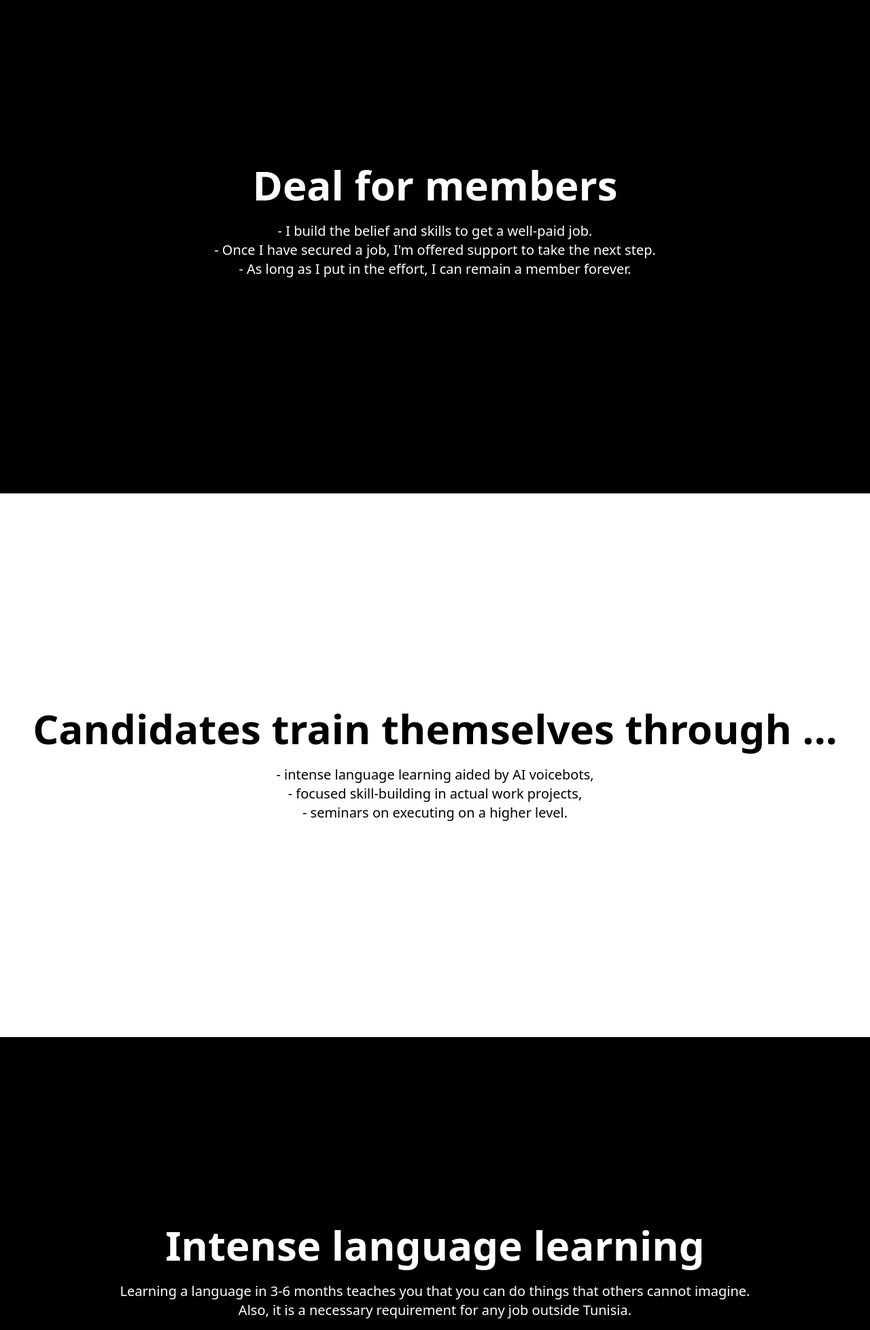
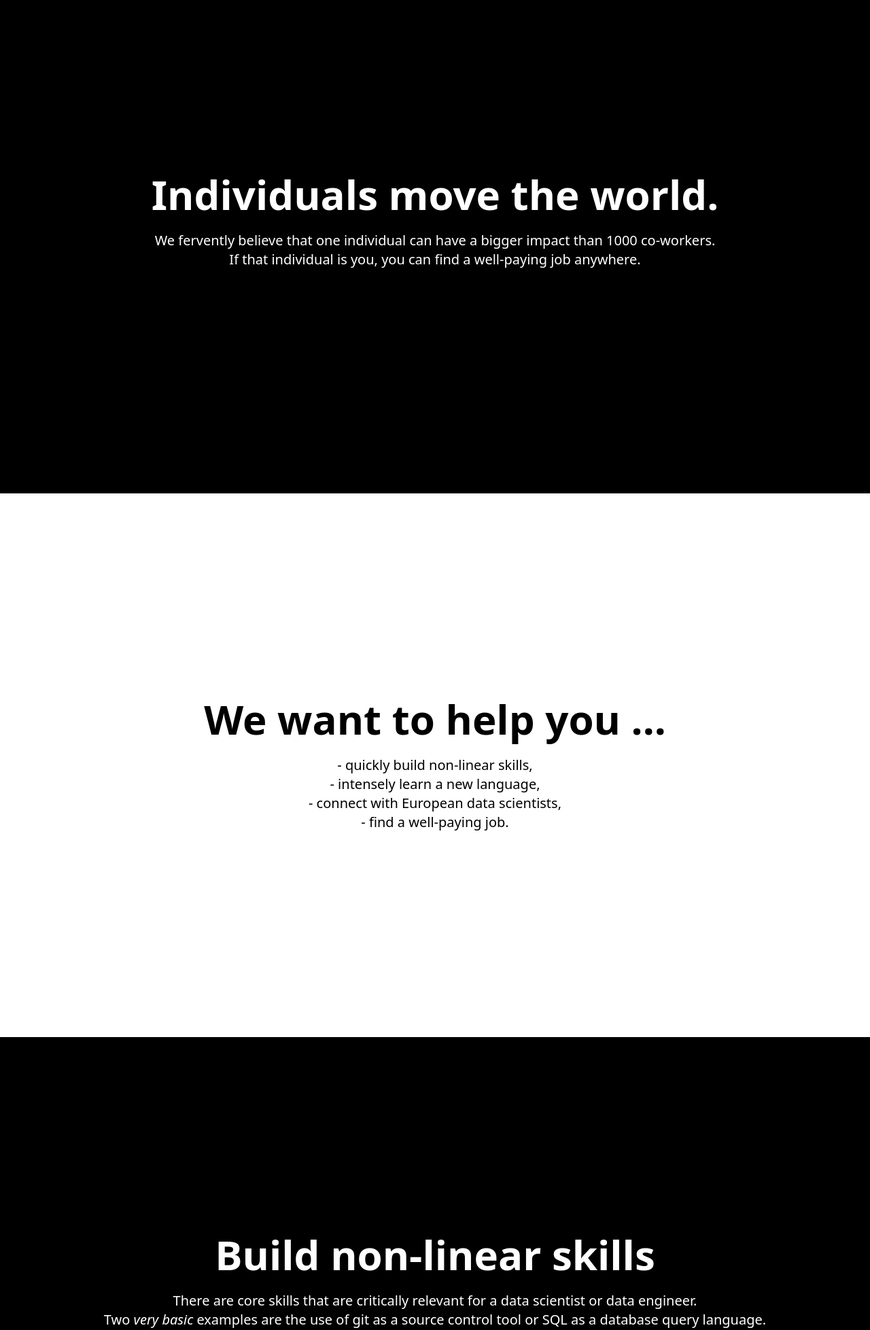
Before and after one commit to khaldoun-xyz/khaldoun, a Django app: page / in a window 1280 px wide. Shown: the part 874-2831 px from the top of the page at 68% size. Run offline with Django 5.2, Linux system fonts and the light colour scheme.

Commit message:
update index
wip

wip

wip

```diff
--- a/src/templates/index.html
+++ b/src/templates/index.html
@@ -28,91 +28,76 @@
     </div>
     <div id="section2" class="section" style="background-color: black; color: white;">
         <div>
-            <h1 class="text-6xl md:text-10xl font-bold">Deal for members</h1>
-            <ul class="list-group text-lg md:text-xl mt-6">
-                <li class="list-group-item" style="background-color: black;">
-                    - I build the belief and skills to get a well-paid job.
-                </li>
-                <li class="list-group-item" style="background-color: black;">
-                    - Once I have secured a job, I'm offered support to take the next step.
-                </li>
-                <li class="list-group-item" style="background-color: black;">
-                    - As long as I put in the effort, I can remain a member forever.
-                </li>
-            </ul>
+            <h1 class="text-6xl md:text-10xl font-bold">Individuals move the world.</h1>
+            <p class="text-lg md:text-xl mt-6">
+                We fervently believe that one individual can have a bigger impact than 1000 co-workers.
+                <br>
+                If that individual is you, you can find a well-paying job anywhere.
+            </p>
         </div>
     </div>
     <div id="section3" class="section" style="background-color: white; color: black;">
         <div>
-            <h1 class="text-6xl md:text-10xl font-bold">Candidates train themselves through ...</h1>
+            <h1 class="text-6xl md:text-10xl font-bold">We want to help you ...</h1>
             <ul class="list-group text-lg md:text-xl mt-6">
-                <li class="list-group-item" style="background-color: white;">- intense language learning aided by AI voicebots,</li>
-                <li class="list-group-item" style="background-color: white;">- focused skill-building in actual work projects,</li>
-                <li class="list-group-item" style="background-color: white;">- seminars on executing on a higher level.</li>
+                <li class="list-group-item" style="background-color: white;">- quickly build non-linear skills,</li>
+                <li class="list-group-item" style="background-color: white;">- intensely learn a new language,</li>
+                <li class="list-group-item" style="background-color: white;">- connect with European data scientists,</li>
+                <li class="list-group-item" style="background-color: white;">- find a well-paying job.</li>
             </ul>
         </div>
     </div>
     <div id="section4" class="section" style="background-color: black; color: white;">
         <div>
-            <h1 class="text-6xl md:text-10xl font-bold">Intense language learning</h1>
+            <h1 class="text-6xl md:text-10xl font-bold">Build non-linear skills</h1>
             <p class="text-lg md:text-xl mt-6">
-                Learning a language in 3-6 months teaches you
-                that you can do things that others cannot imagine. <br>
-                Also, it is a necessary requirement for any job outside Tunisia.
+                There are core skills that are critically relevant for a data scientist or data engineer. <br>
+                Two <i>very basic</i> examples are the use of git as a source control tool
+                or SQL as a database query language. <br>
+                Learn these this weekend and benefit
+                from them for the rest of your life.
             </p>
             <p class="text-lg md:text-xl mt-6">
-                The keys are total immersion and focus. <br>
-                We help you get to a B1 level in German in 3 months,
-                if you make it a priority. <br>
-                This is uncomfortable.
+                Commit to a) doing the basics right and b) getting things done.
+                The rest will come in time. <br>
             </p>
         </div>
     </div>
     <div id="section5" class="section" style="background-color: white; color: black;">
         <div>
-            <h1 class="text-6xl md:text-10xl font-bold">Focused skill-building</h1>
+            <h1 class="text-6xl md:text-10xl font-bold">Intensely learn a language</h1>
             <p class="text-lg md:text-xl mt-6">
-                There are core skills that are critically relevant for a data scientist or data engineer. <br>
-                Two very basic examples are the use of git as a source control tool
-                or SQL as a database query language. <br>
-                You can learn these over a weekend and benefit
-                from them for the rest of your life.
+                Becoming fluent in a new language in 3-6 months teaches you
+                that you can do things that others cannot imagine. <br>
+                Also, it is a necessary requirement for a contract with a company outside Tunisia.
             </p>
             <p class="text-lg md:text-xl mt-6">
-                Commit to doing the basics right. The rest will come in time. <br>
-                We help you apply these basics in actual work assignments.
+                The keys are total immersion and focus. <br>
             </p>
         </div>
     </div>
     <div id="section6" class="section" style="background-color: black; color: white;">
         <div>
-            <h1 class="text-6xl md:text-10xl font-bold">Seminars on execution</h1>
+            <h1 class="text-6xl md:text-10xl font-bold">Connect with data scientists</h1>
             <p class="text-lg md:text-xl mt-6">
-                Because we received a certificate from somewhere, we believe we know things. <br>
-                Most of us don't even know how to learn effectively. <br>
-                So no, we don't know things.
+                To achieve something extraordinary,
+                it is important to surround yourself with extraordinary people.
+                <br>
+                Typical environments are full of naysayers. Change yours.
             </p>
             <p class="text-lg md:text-xl mt-6">
-                If you're interested, we help you get better at getting things done. <br>
-                This is uncomfortable.
+                Interact with people who have already achieved what you're striving for.
             </p>
         </div>
     </div>
     <div id="section7" class="section" style="background-color: white; color: black;">
         <div>
-            <h1 class="text-6xl md:text-10xl font-bold">Why?</h1>
+            <h1 class="text-6xl md:text-10xl font-bold">Want to join?</h1>
             <p class="text-lg md:text-xl mt-6">
-                Machine Learning has a veil of excellence that is largely unwarranted. <br>
-                While cutting-edge competence is valuable,
-                most companies cannot integrate candidates with such skillsets.
+                We are a small data science boutique in Tunis, Tunisia.
+                <br>
+                If you live in Tunisia, send an email to <b>alex.gansmann@hey.com</b>.
             </p>
-            <p class="text-lg md:text-xl mt-6">What everyone needs is co-workers that get things done.</p>
-        </div>
-    </div>
-    <div id="section8" class="section" style="background-color: black; color: white;">
-        <div>
-            <h1 class="text-6xl md:text-10xl font-bold">Want to get in touch?</h1>
-            <p class="text-lg md:text-xl mt-6">Send an email to alex.gansmann@hey.com.</p>
         </div>
     </div>
     <script>
```
